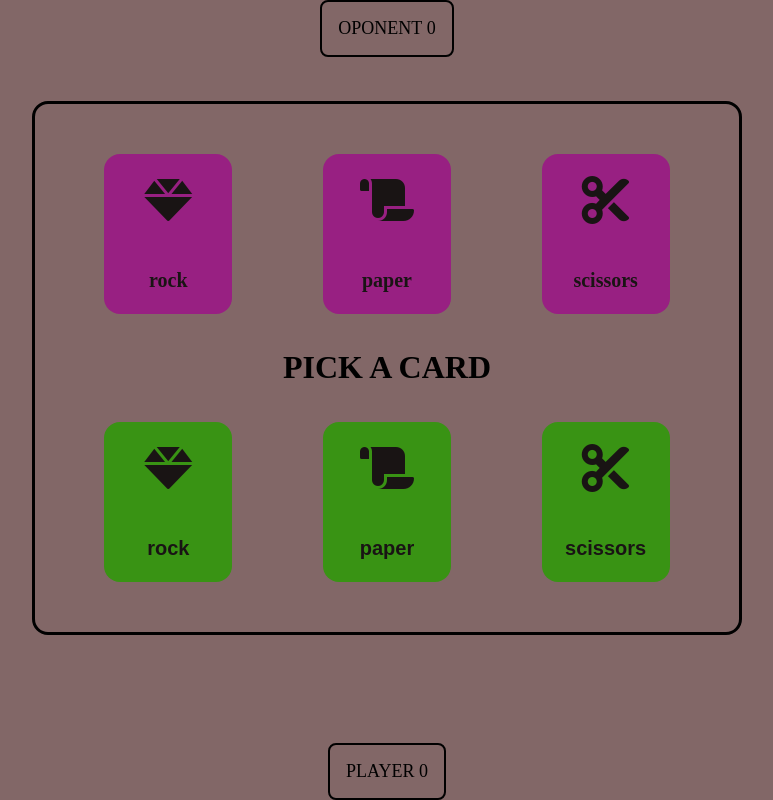
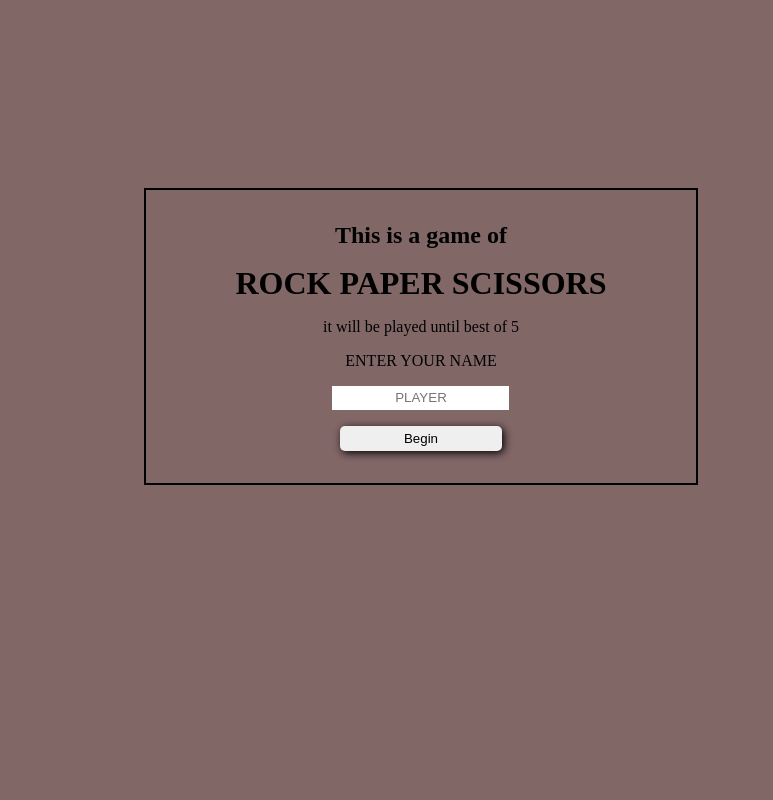
Before and after one commit to DainiusMI/JSM01_rock_paper_scissors, a website: page index.html in a window 1280 px wide. Shown: the whole page, without its empty margins (229-1002 px from the left). Drawn offline with Linux system fonts and the light colour scheme.

Commit message:
version 1.02

```diff
--- a/css/home.css
+++ b/css/home.css
@@ -15,12 +15,40 @@ body * {
     padding: 0;
 }
 body {
-    display: flex;
-    align-items: center;
-    justify-content: center;
     height: 90vh;
     width: 95vw;
     background-color: var(--bg-color);
+    position: relative;
+}
+.player-info-form {
+    display: flex;
+    flex-direction: column;
+    align-items: center;
+    justify-content: space-around;
+
+    width: 40%;
+    gap: 1rem;
+    border: 2px solid black;
+    padding: 2rem;
+    background-color: var(--bg-color);
+
+    position: absolute;
+    top: 25%;
+    left: 30%;
+    z-index: 99;
+
+    opacity: 1;
+}
+
+.username-field {
+    line-height: 1.5rem;
+    text-align: center;
+}
+.info-button {
+    cursor: pointer;
+    padding: .3rem 4rem;
+    border-radius: 5px;
+    filter: drop-shadow(2px 2px 4px black);
 }
 
 .game-container {
@@ -28,30 +56,29 @@ body {
     flex-direction: column;
     align-items: center;
     justify-content: space-around;
-    gap: 2rem;
+    gap: .5rem;
     border: 3px solid black;
     border-radius: 1rem;
     height: 60%;
     width: 50%;
     padding: 3rem;
+    position: absolute;
+    top: 15%;
+    left: 23.5%;
+    opacity: 0;
 }
 .pc-score-area,
 .user-score-area {
-
     display: flex;
     font-size: 18px;
+    font-weight: 700;
     padding: 1rem;
-    border: 2px solid black;
+    border: 3px solid black;
     border-radius: .5rem;
-    position: absolute;
     z-index: 10;
+    background-color: var(--bg-color);
 }
-.pc-score-area {
-    top: 0;
-}
-.user-score-area {
-    bottom: 0;
-}
+
 .pc-area,
 .user-area {
     display: grid;
@@ -93,3 +120,13 @@ body {
     opacity: 1;
     background-color: var(--pc-color-light)
 }
+
+
+@keyframes slide-in {
+    from {
+        transform: translateX(150%);
+    }
+    to {
+        transform: translateX(0%);
+    }
+}
--- a/index.html
+++ b/index.html
@@ -9,7 +9,16 @@
 </head>
 <body>
 
-    <div class="game-container">
+    <from class="player-info-form" id="info-container">
+        <h2>This is a game of</h2>
+        <h1>ROCK PAPER SCISSORS</h1>
+        <p>it will be played until best of 5</p>
+        <p>ENTER YOUR NAME</p>
+        <input id="user-name-input" onblur="getUserName()" class="username-field" type="text" placeholder="PLAYER" required>
+        <button onclick="validateName()" class="info-button" type="submit">Begin</button>
+    </from>
+
+    <div class="game-container" id="game-container">
 
         <div class="pc-score-area">
             <p class="name-style">OPONENT</p>&nbsp
@@ -53,7 +62,7 @@
         </div>
 
         <div class="user-score-area">
-            <p class="name-style">PLAYER</p>&nbsp
+            <p class="name-style" id="user-name">PLAYER</p>&nbsp
             <p class="score" id="user-score">0</p>
         </div>
     </div>
--- a/index.js
+++ b/index.js
@@ -4,15 +4,21 @@ var textEdit = document.getElementById('textArea');
 // variables just for coloring pc choice
 var pcArea = document.getElementById('pc-options');
 var pcOptions = pcArea.getElementsByClassName('value-area');
-// variables for updating score
+// variables for updating game
 var pcScore = document.getElementById('pc-score').innerText;
 var userScore = document.getElementById('user-score').innerText;
+var userName = document.getElementById('user-name-input');
+
 
 
 
 let gameValues = ['rock', 'paper', 'scissors'];
 
+function getUserName() {
+    const userName = document.getElementById('user-name-input').value;
+    document.getElementById('user-name').innerText = userName;
 
+}
 function pcScoreUpadate() {
     document.getElementById('pc-score').innerText = pcScore;
 }
@@ -63,7 +69,7 @@ function runGame(x) {
         case 'paper':
             switch (pcChoice) {
                 case 'paper':
-                textEdit.innerText = 'DRAW22';
+                textEdit.innerText = 'DRAW';
                 break;
                 case 'scissors':
                 textEdit.innerText = 'YOU HAVE LOST';
@@ -90,19 +96,50 @@ function runGame(x) {
                 break;
             }
             break;
-
-        default:
-
-
     }
     pcScoreUpadate(pcScore);
     userScoreUpdate(userScore)
     if (pcScore == 5) {
         resetScore();
-        textEdit.innerText = 'YOU HAVE LOST THIS MATCH';
+        alert("YOU HAVE LOST THIS MATCH");
     }
     if (userScore == 5) {
         resetScore();
-        textEdit.innerText = 'YOU HAVE WON THIS MATCH';
+        alert("YOU HAVE WON THIS MATCH");
     }
 }
+
+var userInfo = document.getElementById('info-container')
+var gameContainer = document.getElementById('game-container');
+function fade() {
+    var formOpacity = 1;
+    var gameOpacity = 0;
+    var timer = setInterval(
+        function() {
+            if (formOpacity <= 0.1) {
+                clearInterval(timer);
+                userInfo.style.display = 'none';
+
+                gameContainer.style.display = 'flex';
+                }
+                userInfo.style.opacity = formOpacity;
+                userInfo.style.filter = 'alpha(opacity=' + formOpacity * 100 + ")";
+                formOpacity -= formOpacity * 0.1;
+
+                gameContainer.style.opacity = gameOpacity;
+                gameContainer.style.filter = 'alpha(opacity=' + gameOpacity * 100 + ")";
+                gameOpacity += formOpacity * 0.1;
+            },
+    50
+    );
+}
+function validateName() {
+    let inputCheck = document.getElementById('user-name-input').value;
+    if (inputCheck == '') {
+        alert("Name must be filled out");
+        return false;
+    }
+    else {
+        fade()
+    }
+}
```
